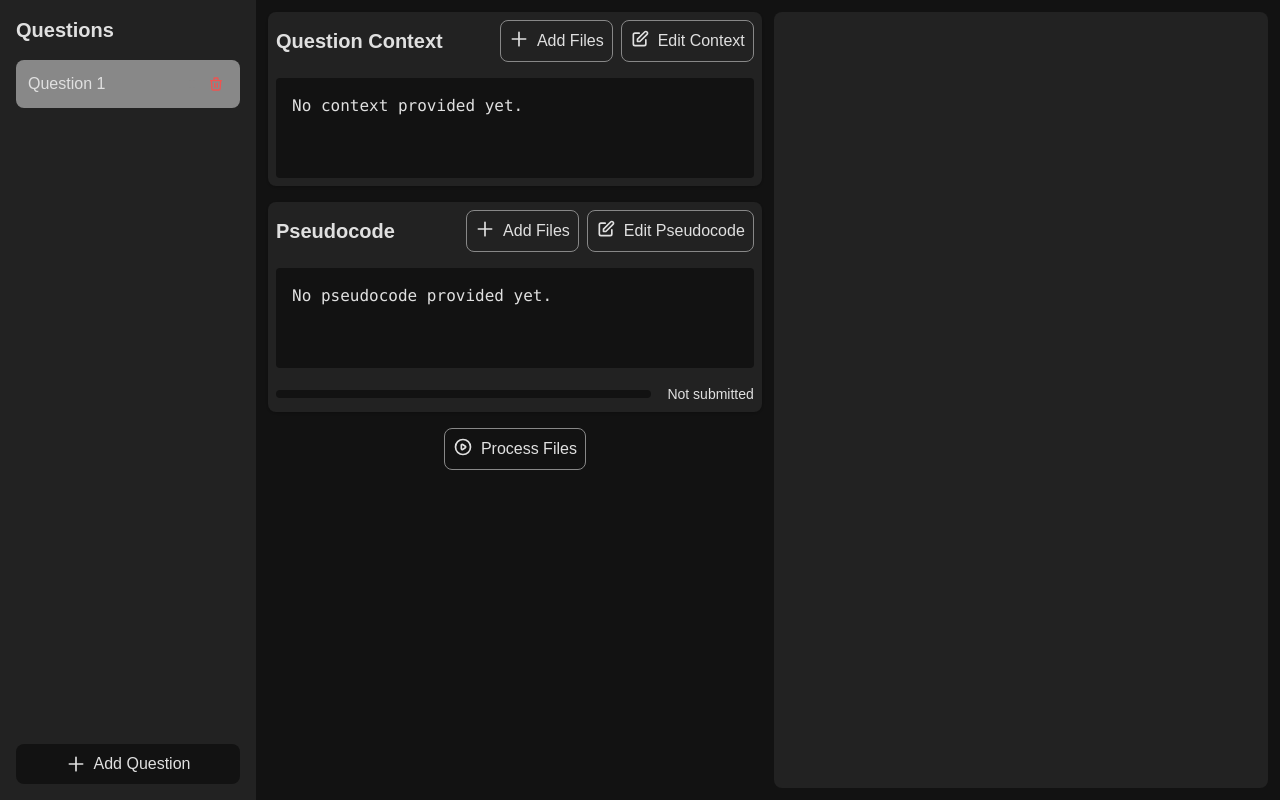
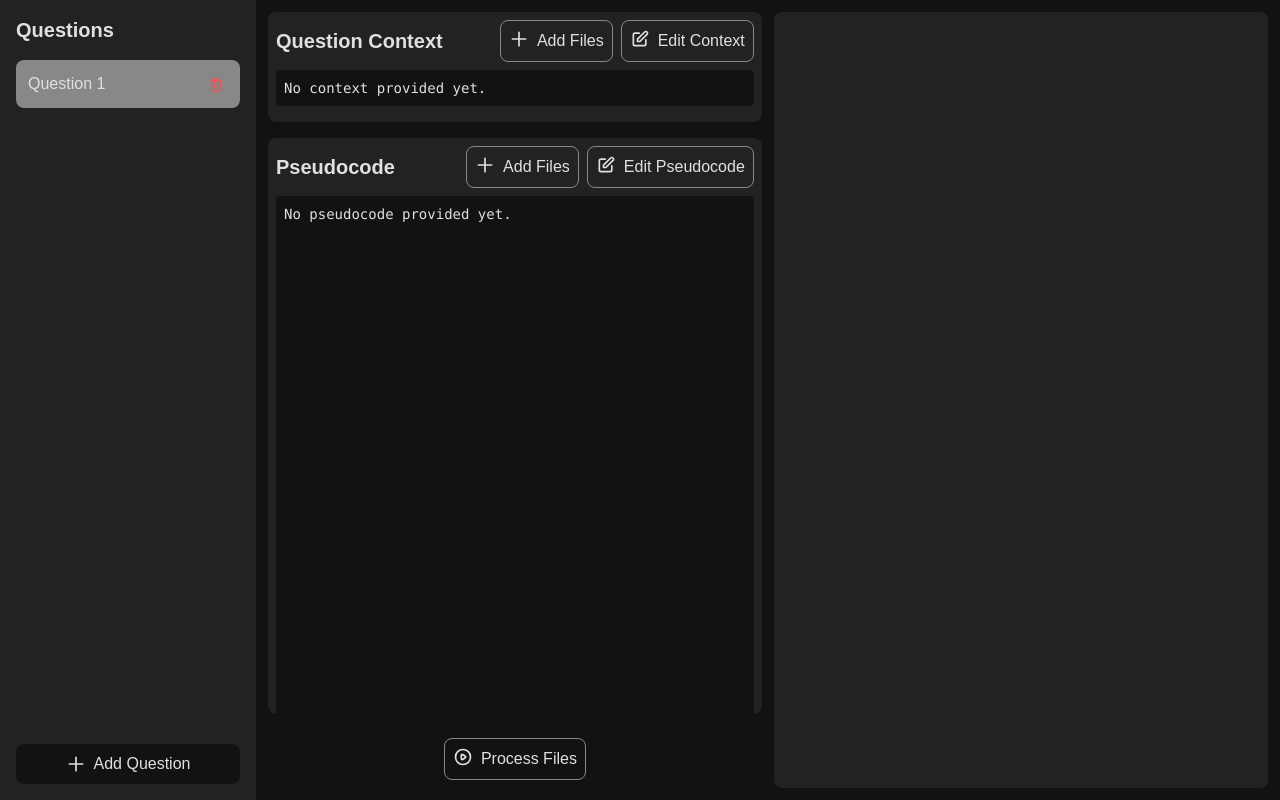
Before and after one commit to teddio496/PseudoGrader, a Next.js app in the folder cs-grader-web/: page / in a window 1280 px wide. Both pictures are taken after a click on the button "Add Question". Built offline with nearby package versions, Linux system fonts and the light colour scheme.

Commit message:
slight ui changes

```diff
--- a/cs-grader-web/src/components/uploader.tsx
+++ b/cs-grader-web/src/components/uploader.tsx
@@ -444,11 +444,11 @@ export default function FileUploader({
   return (
     <div className="flex h-screen gap-3 p-3">
       {/* Left Half - File Uploads */}
-      <div className="w-1/2">
-        <div className="flex flex-col gap-4">
+      <div className="w-1/2 flex flex-col h-full">
+        <div className="flex flex-col gap-4 h-full overflow-hidden">
           {/* Question Context Section */}
-          <div className="flex-grow bg-[#222222] rounded-lg shadow p-2">
-            <div className="flex justify-between items-center mb-4">
+          <div className="bg-[#222222] rounded-lg shadow p-2 flex-shrink-0">
+            <div className="flex justify-between items-center mb-2">
               <h2 className="text-xl font-semibold text-[#E0E0E0]">Question Context</h2>
               <div className="flex gap-2">
                 <button
@@ -479,16 +479,18 @@ export default function FileUploader({
               className="hidden"
               ref={contextFileInputRef}
             />
-            <div className="bg-[#121212] rounded p-4 min-h-[100px]">
-              <pre className="text-[#E0E0E0] whitespace-pre-wrap mb-4">{contextContent || 'No context provided yet.'}</pre>
+            <div className="flex flex-col">
+              <div className="bg-[#121212] rounded p-2 max-h-[80px] overflow-y-auto mb-2">
+                <pre className="text-[#E0E0E0] whitespace-pre-wrap text-sm">{contextContent || 'No context provided yet.'}</pre>
+              </div>
               {contextFiles.length > 0 && (
-                <div className="border-t border-[#222222] pt-4">
-                  <h3 className="text-[#E0E0E0] text-sm mb-2">Attached Files:</h3>
-                  <ul className="space-y-2">
+                <div className="bg-[#1E1E1E] rounded p-2">
+                  <h3 className="text-[#E0E0E0] text-xs mb-1">Attached Files:</h3>
+                  <ul className="space-y-1">
                     {contextFiles.map((file, index) => (
                       <li
                         key={index}
-                        className="flex items-center p-2 bg-[#222222] rounded"
+                        className="flex items-center p-1 bg-[#222222] rounded text-sm"
                       >
                         <span
                           className="text-[#E0E0E0] flex-1 cursor-pointer hover:text-[#B0B0B0]"
@@ -497,13 +499,13 @@ export default function FileUploader({
                           {file.name}
                         </span>
                         {file.type.startsWith('image/') && (
-                          <Image src={file.preview || ''} alt="preview" width={32} height={32} className="object-cover rounded mx-2" />
+                          <Image src={file.preview || ''} alt="preview" width={24} height={24} className="object-cover rounded mx-1" />
                         )}
                         <button
                           onClick={() => handleDeleteFile(file.name, true)}
                           className="text-[#EF5350] hover:text-[#FF7043] p-1"
                         >
-                          <svg className="w-5 h-5" fill="none" stroke="currentColor" viewBox="0 0 24 24">
+                          <svg className="w-4 h-4" fill="none" stroke="currentColor" viewBox="0 0 24 24">
                             <path strokeLinecap="round" strokeLinejoin="round" strokeWidth={2} d="M19 7l-.867 12.142A2 2 0 0116.138 21H7.862a2 2 0 01-1.995-1.858L5 7m5 4v6m4-6v6m1-10V4a1 1 0 00-1-1h-4a1 1 0 00-1 1v3M4 7h16" />
                           </svg>
                         </button>
@@ -516,8 +518,8 @@ export default function FileUploader({
           </div>
 
           {/* Pseudocode Section */}
-          <div className="flex-grow bg-[#222222] rounded-lg shadow p-2">
-            <div className="flex justify-between items-center mb-4">
+          <div className="flex-1 bg-[#222222] rounded-lg shadow p-2 min-h-0 overflow-hidden">
+            <div className="flex justify-between items-center mb-2">
               <h2 className="text-xl font-semibold text-[#E0E0E0]">Pseudocode</h2>
               <div className="flex gap-2">
                 <button
@@ -548,16 +550,37 @@ export default function FileUploader({
               className="hidden"
               ref={pseudocodeFileInputRef}
             />
-            <div className="bg-[#121212] rounded p-4 min-h-[100px]">
-              <pre className="text-[#E0E0E0] whitespace-pre-wrap mb-4">{pseudocodeContent || 'No pseudocode provided yet.'}</pre>
+            <div className="flex flex-col h-full">
+              <div className={`flex-1 bg-[#121212] rounded p-2 overflow-y-auto ${pseudocodeFiles.length > 0 ? 'mb-2' : ''}`}>
+                {isPseudocodeEditorOpen ? (
+                  <div className="h-full border border-[#444444] rounded-lg overflow-hidden">
+                    <Editor
+                      height="100%"
+                      defaultLanguage="plaintext"
+                      value={pseudocodeContent}
+                      onChange={(value) => setPseudocodeContent(value || '')}
+                      theme="vs-dark"
+                      options={{
+                        minimap: { enabled: false },
+                        fontSize: 14,
+                        lineNumbers: 'on',
+                        scrollBeyondLastLine: false,
+                        automaticLayout: true,
+                        wordWrap: 'on'
+                      }}
+                    />
+                  </div>
+                ) : (
+                  <pre className="text-[#E0E0E0] whitespace-pre-wrap text-sm">{pseudocodeContent || 'No pseudocode provided yet.'}</pre>
+                )}
+              </div>
               {pseudocodeFiles.length > 0 && (
-                <div className="border-t border-[#222222] pt-4">
-                  <h3 className="text-[#E0E0E0] text-sm mb-2">Attached Files:</h3>
-                  <ul className="space-y-2">
+                <div className="bg-[#1E1E1E] rounded p-2">
+                  <ul className="space-y-1">
                     {pseudocodeFiles.map((file, index) => (
                       <li
                         key={index}
-                        className="flex items-center p-2 bg-[#222222] rounded"
+                        className="flex items-center p-1 bg-[#222222] rounded text-sm"
                       >
                         <span
                           className="text-[#E0E0E0] flex-1 cursor-pointer hover:text-[#B0B0B0]"
@@ -566,13 +589,13 @@ export default function FileUploader({
                           {file.name}
                         </span>
                         {file.type.startsWith('image/') && (
-                          <Image src={file.preview || ''} alt="preview" width={32} height={32} className="object-cover rounded mx-2" />
+                          <Image src={file.preview || ''} alt="preview" width={24} height={24} className="object-cover rounded mx-1" />
                         )}
                         <button
                           onClick={() => handleDeleteFile(file.name, false)}
                           className="text-[#EF5350] hover:text-[#FF7043] p-1"
                         >
-                          <svg className="w-5 h-5" fill="none" stroke="currentColor" viewBox="0 0 24 24">
+                          <svg className="w-4 h-4" fill="none" stroke="currentColor" viewBox="0 0 24 24">
                             <path strokeLinecap="round" strokeLinejoin="round" strokeWidth={2} d="M19 7l-.867 12.142A2 2 0 0116.138 21H7.862a2 2 0 01-1.995-1.858L5 7m5 4v6m4-6v6m1-10V4a1 1 0 00-1-1h-4a1 1 0 00-1 1v3M4 7h16" />
                           </svg>
                         </button>
@@ -583,7 +606,6 @@ export default function FileUploader({
               )}
             </div>
             <div className="mt-4 flex items-center gap-4">
-
               <div className="flex-1 bg-[#121212] h-2 rounded-full overflow-hidden">
                 {status === 'loading' && (
                   <div className="h-full bg-[#FFA726] animate-pulse" />
@@ -603,8 +625,9 @@ export default function FileUploader({
               </span>
             </div>
           </div>
+
           {/* Process Files Button */}
-          <div className="flex justify-center">
+          <div className="flex justify-center py-2">
             <button
               onClick={handleProcessFiles}
               disabled={status === 'loading'}
```
